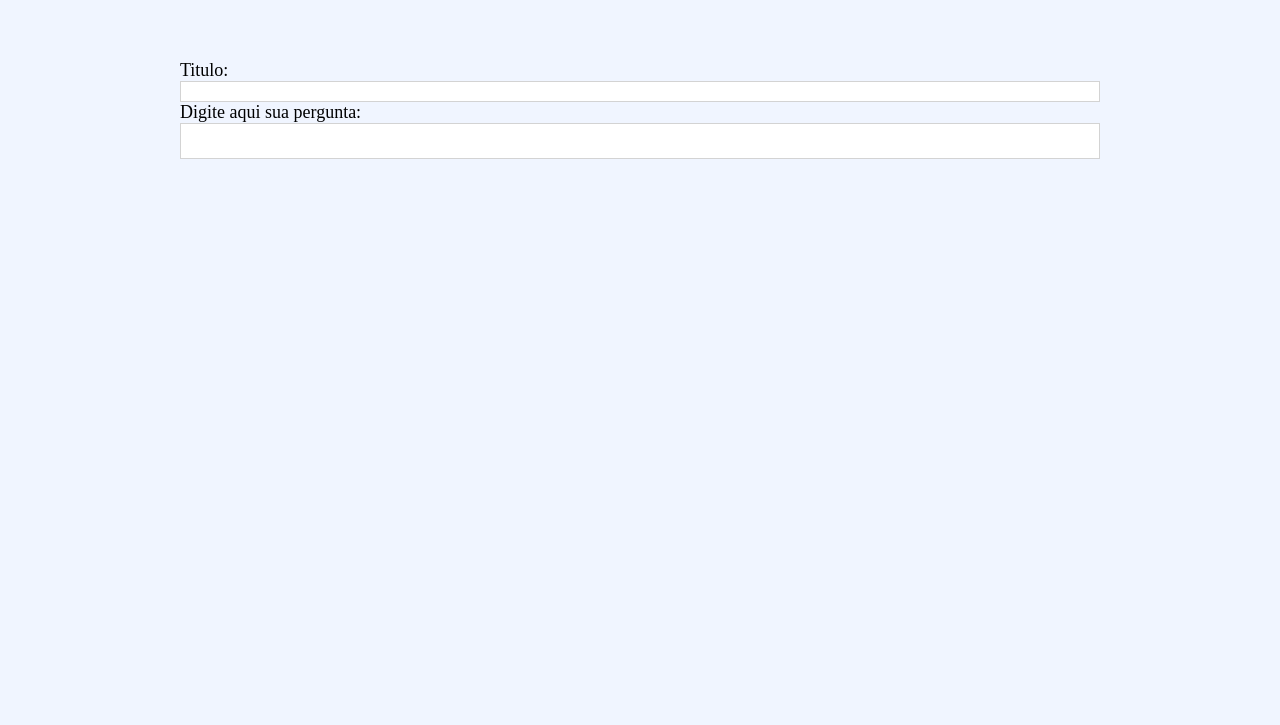
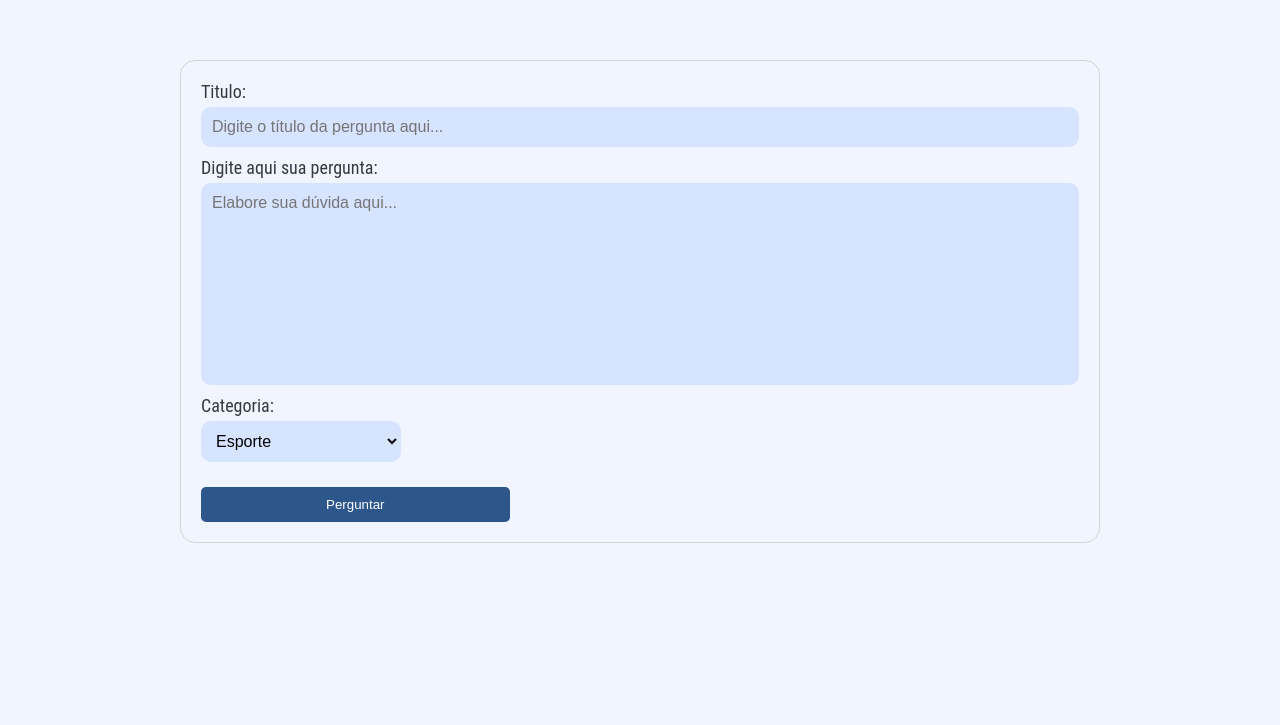
Before and after one commit to LuisMorais/answersFinder, a plain HTML site: page nova-pergunta/index.html in a window 1280 px wide. Shown: the part 75-800 px from the top of the page. Drawn offline with nearby package versions, Linux system fonts and the light colour scheme.

Commit message:
layout do formulario de perguntas feito

```diff
--- a/nova-pergunta/index.html
+++ b/nova-pergunta/index.html
@@ -48,12 +48,23 @@
         <form action="" class="form-question">
             <label for="">
                 <p>Titulo:</p>
-                <input class="title" type="text">
+                <input class="title" type="text" placeholder="Digite o título da pergunta aqui..." required>
             </label>
             <label for="">
-                <p>Digite aqui sua pergunta:</p><textarea class="input-text" type="text"></textarea>
+                <p>Digite aqui sua pergunta:</p><textarea required minlength="20" rows="10" class="input-text" type="text" placeholder="Elabore sua dúvida aqui..."></textarea>
             </label>
+            <label>
+                <p>Categoria:</p>
+                <select required class="category">
+                    <option>Esporte</option>
+                    <option>Fitness</option>
+                    <option>Relacionamento</option>
+                    <option>Informática</option>
+                    <option>Viagem</option>
+                </select>
 
+                <button class="form-btn">Perguntar</button>
+            </label>
         </form>
     </main>
 
--- a/styles/form.css
+++ b/styles/form.css
@@ -2,6 +2,10 @@
     display: flex;
     width: 100%;
     flex-direction: column;
+    padding: 20px;
+    border: 1px solid lightgray;
+    border-radius: 15px;
+    gap: 10px;
 }
 
 label{
@@ -9,22 +13,38 @@ label{
     flex-direction: column;
 }
 
+.title, .input-text, .category{
+    font-size: 16px;
+    font-family: Arial, Helvetica, sans-serif;
+    background-color: #d7e4ff;
+    border-radius: 10px;
+    padding: 10px;
+    outline: none;
+    border: 1px solid rgba(0, 0, 0, 0);
+    transition: background-color .3s;
+}
+
+.title, .input-text{
+    width: 100%;
+}
+
+.category{
+    width: 200px;
+}
+
+.title:focus, .input-text:focus{
+    background-color: #f8f9fa;
+    border: 1px solid skyblue;
+}
+
 label p{
     display: inline-block;
     font-size: 18px;
     margin: 0;
-}
-
-label .title{
-    width: 100%;
-    padding: 2px;
-    border: 1px solid lightgrey;
-    outline: none;
+    margin-bottom: 5px;
 }
 
 label .input-text{
     width: 100%;
-    border: 1px solid lightgrey;
-    outline: none;
     resize: none;
 }
--- a/styles/global.css
+++ b/styles/global.css
@@ -4,6 +4,8 @@
 
 html, body{
     margin: 0;
+    font-family: 'Roboto Condensed', sans-serif;
+    color: #343a40;
 }
 
 body{
@@ -28,3 +30,45 @@ a{
     padding: 0 15px;
     gap: 30px;
 }
+
+.btn{
+    background-color: #228635;
+    border-radius: 5px;
+    color: #fff;
+    padding: 9px;
+    border: none;
+    cursor: pointer;
+    transition: all .5s;
+}
+
+.btn:hover{
+    background-color: #2aa541;
+}
+
+.form-btn{
+    padding: 10px 125px;
+    margin-top: 25px;
+    color: #fff;
+    background-color: #2d568a;
+    cursor: pointer;
+    border: none;
+    border-radius: 5px;
+    box-sizing: content-box;
+    width: fit-content;
+    transition: background-color .5s;
+}
+
+.form-btn:disabled{
+    opacity: .7;
+    cursor: default;
+}
+
+.form-btn:disabled:hover{
+    opacity: .7;
+    cursor: default;
+    background-color: #2d568a;
+}
+
+.form-btn:hover{
+    background-color: #427ac1;
+}
--- a/styles/header.css
+++ b/styles/header.css
@@ -21,7 +21,7 @@
 
 .search-form{
     display: flex;
-    justify-content: space-between;
+    justify-content: center;
     align-items: center;
     width: 400px;
 }
@@ -32,10 +32,15 @@
     color: #1a3250;
     padding: 6px 20px;
     margin-right: 5px;
-    border: none;
+    border: 1px solid rgba(0,0,0,0);
     outline: none;
     text-align: center;
     font-size: 16px;
+    transition: all .5s;
+}
+
+.search-bar:focus{
+    border-bottom: 1px solid #444;
 }
 
 .header-buttons{
```
Also changed, not shown: cadastrar/index.html (+5 -5 lines), index.html (+16 -11 lines), login/index.html (+3 -3 lines), styles/auth.css (+1 -29 lines), styles/home.css (+3 -17 lines).
